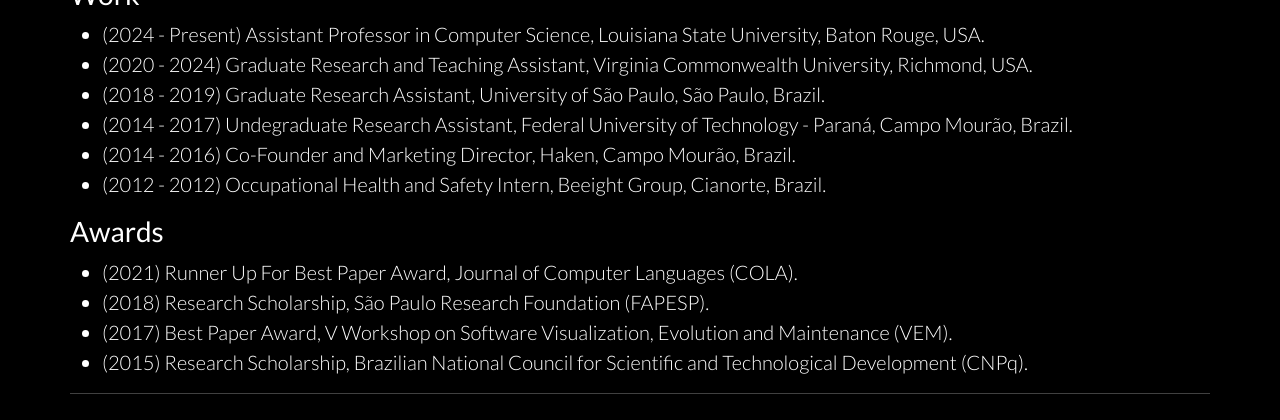
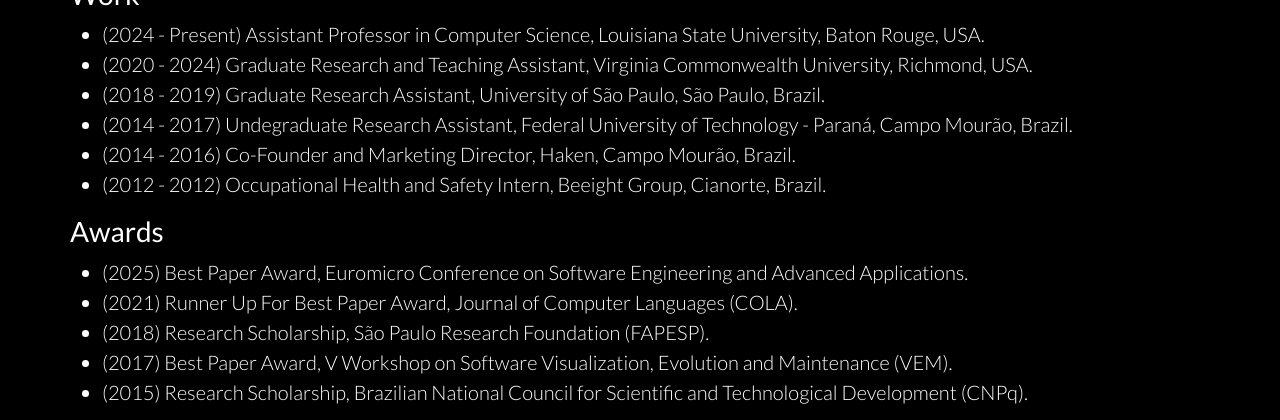
Before and after one commit to fronchetti/fronchetti.github.io, a Jekyll site: the page built from curriculum.html, in a window 1280 px wide and 900 px high, scrolled down 567 px, cut to the strip 0-420 px from the top of the window. Built offline with Jekyll 4.4.1, drawn with Linux system fonts in a browser that asks for light colours; nearby versions of some CDN libraries.

Commit message:
Update curriculum.html

```diff
--- a/curriculum.html
+++ b/curriculum.html
@@ -36,6 +36,7 @@
 
 <h3>Awards</h3>
 <ul>
+<li>(2025) Best Paper Award, Euromicro Conference on Software Engineering and Advanced Applications.</li>
 <li>(2021) Runner Up For Best Paper Award, Journal of Computer Languages (COLA).</li>
 <li>(2018) Research Scholarship, São Paulo Research Foundation (FAPESP).</li>
 <li>(2017) Best Paper Award, V Workshop on Software Visualization, Evolution and Maintenance (VEM).</li>
```
